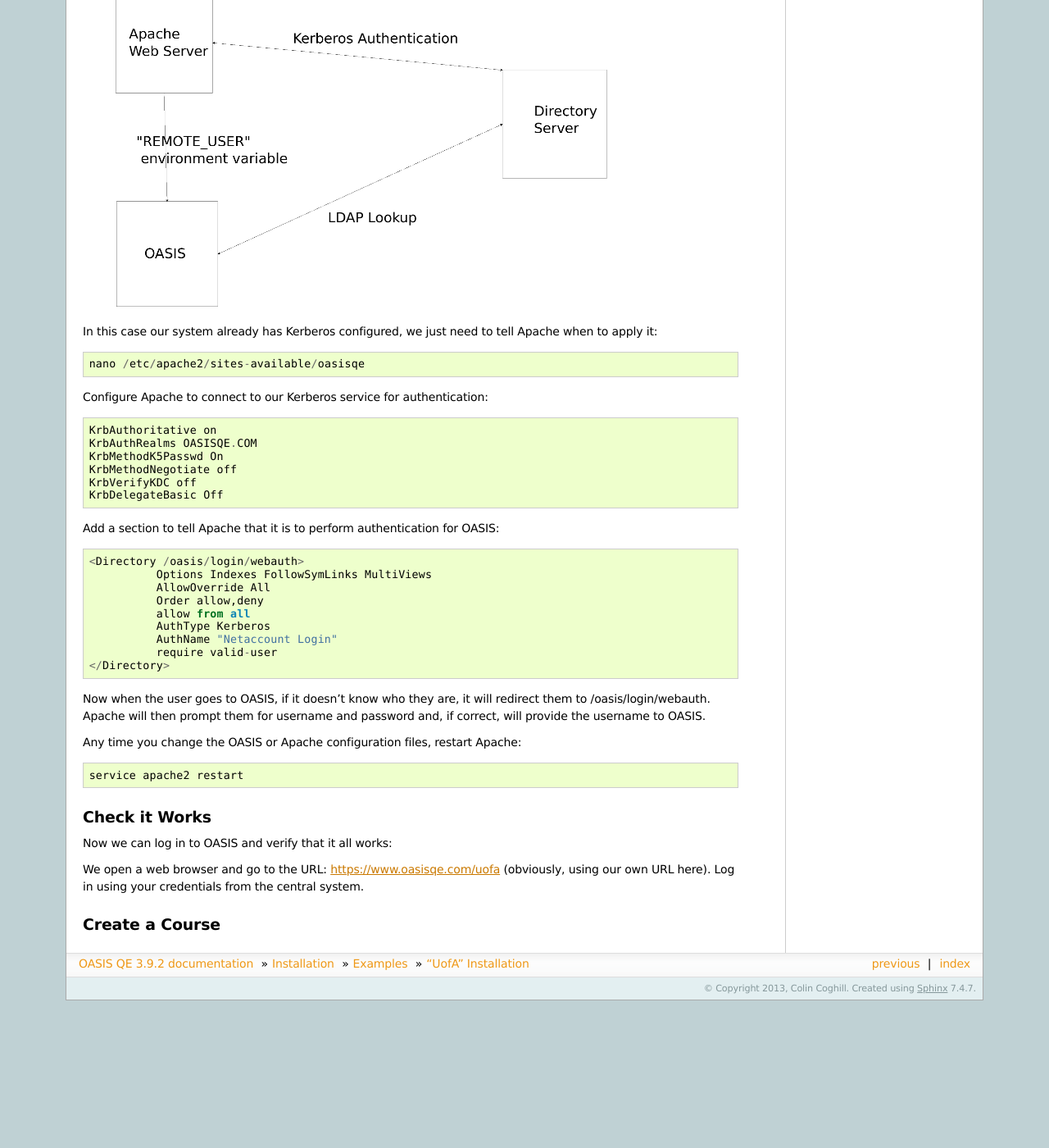
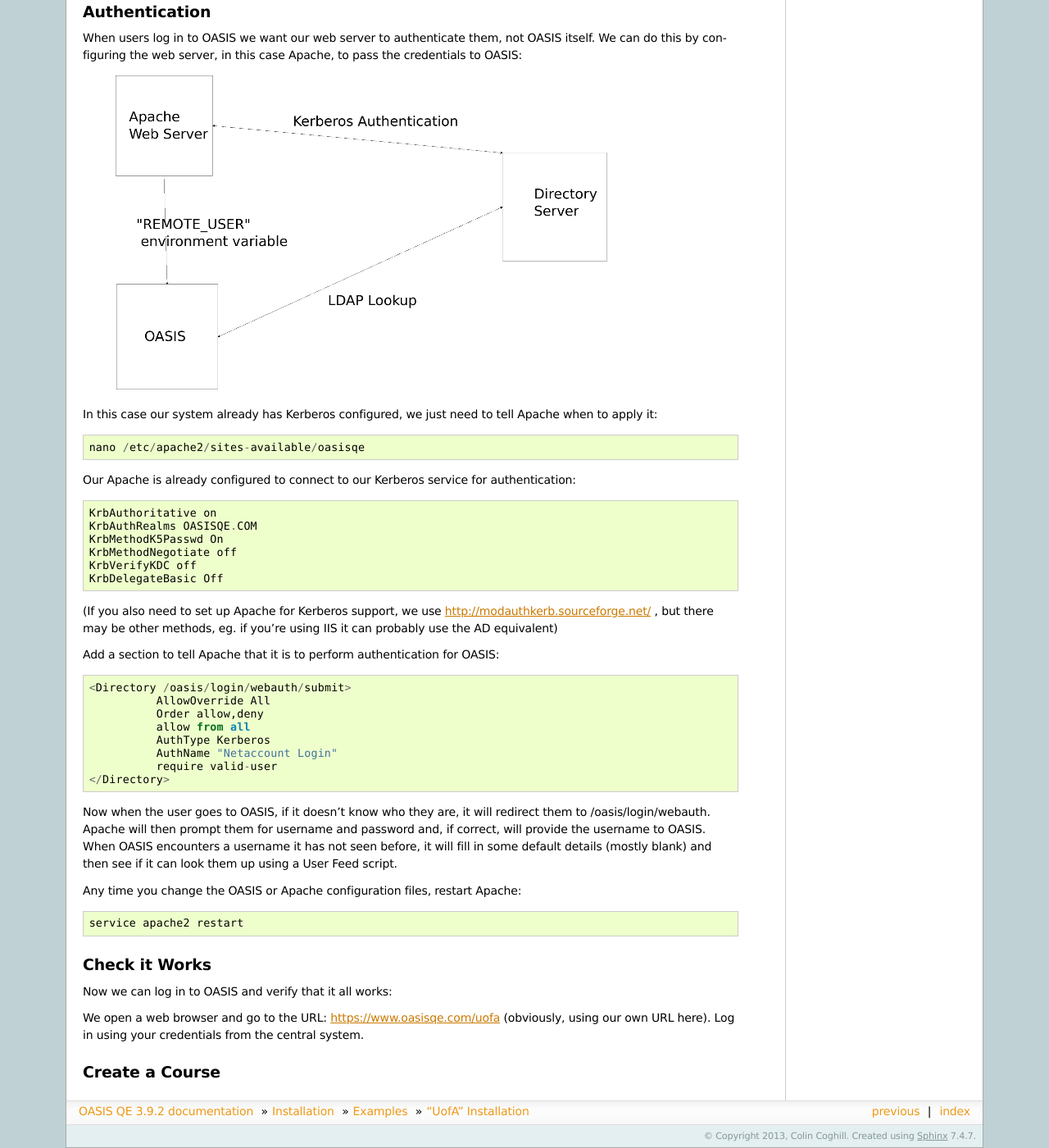
Before and after one commit to colincoghill/oasisqe, a Sphinx documentation site: the page built from source/example_uofa.rst, in a window 1280 px wide and 1400 px high, scrolled down 2035 px. Shown: the whole window at 82% size. Built offline with Sphinx 7.4.7, drawn with Linux system fonts in a browser that asks for light colours; pages that are not in the unit, such as notebooks, are missing from menus; before the commit the page ends 3255 px from its top, so only the background shows below that; some of the changed text lies outside the part shown.

Commit message:
Talk more about Kerberos in the UofA example

```diff
--- a/source/example_uofa.rst
+++ b/source/example_uofa.rst
@@ -21,9 +21,15 @@ and email:
   uofa@oasisqe.com
 our local SMTP server is at:  smtp.oasisqe.com
 
-In this example our external system makes enrolment and account information available via
+In this example our external system allows user details to be looked up by
 an LDAP server. Password authentication is managed by the Kerberos service, which
 is supported by the Apache web server.
+Group memberships come from a
+
+We will need to install the extra packages for Python LDAP support for the OASIS
+LDAP scripts::
+
+    apt-get install python-ldap
 
 The university already has a PostgreSQL database server, so we'll make use
 of that instead of installing our own one.
@@ -123,7 +129,7 @@ tell Apache when to apply it::
 
   nano /etc/apache2/sites-available/oasisqe
 
-Configure Apache to connect to our Kerberos service for authentication::
+Our Apache is already configured to connect to our Kerberos service for authentication::
 
     KrbAuthoritative on
     KrbAuthRealms OASISQE.COM
@@ -132,10 +138,12 @@ Configure Apache to connect to our Kerberos service for authentication::
     KrbVerifyKDC off
     KrbDelegateBasic Off
 
+(If you also need to set up Apache for Kerberos support, we use http://modauthkerb.sourceforge.net/ ,
+but there may be other methods, eg. if you're using IIS it can probably use the AD equivalent)
+
 Add a section to tell Apache that it is to perform authentication for OASIS::
 
-      <Directory /oasis/login/webauth>
-                Options Indexes FollowSymLinks MultiViews
+      <Directory /oasis/login/webauth/submit>
                 AllowOverride All
                 Order allow,deny
                 allow from all
@@ -146,8 +154,9 @@ Add a section to tell Apache that it is to perform authentication for OASIS::
 
 Now when the user goes to OASIS, if it doesn't know who they are, it will redirect
 them to /oasis/login/webauth. Apache will then prompt them for username and password
-and, if correct, will provide the username to OASIS.
-
+and, if correct, will provide the username to OASIS. When OASIS encounters a
+username it has not seen before, it will fill in some default details (mostly
+blank) and then see if it can look them up using a User Feed script.
 
 Any time you change the OASIS or Apache configuration files, restart Apache::
 
@@ -163,11 +172,5 @@ We open a web browser and go to the URL: https://www.oasisqe.com/uofa
 central system.
 
 
-
-
-
-
-
-
 Create a Course
 ^^^^^^^^^^^^^^^
```
Also changed, not shown: other parts of source/example_uofa.rst (+1 -1 lines).
